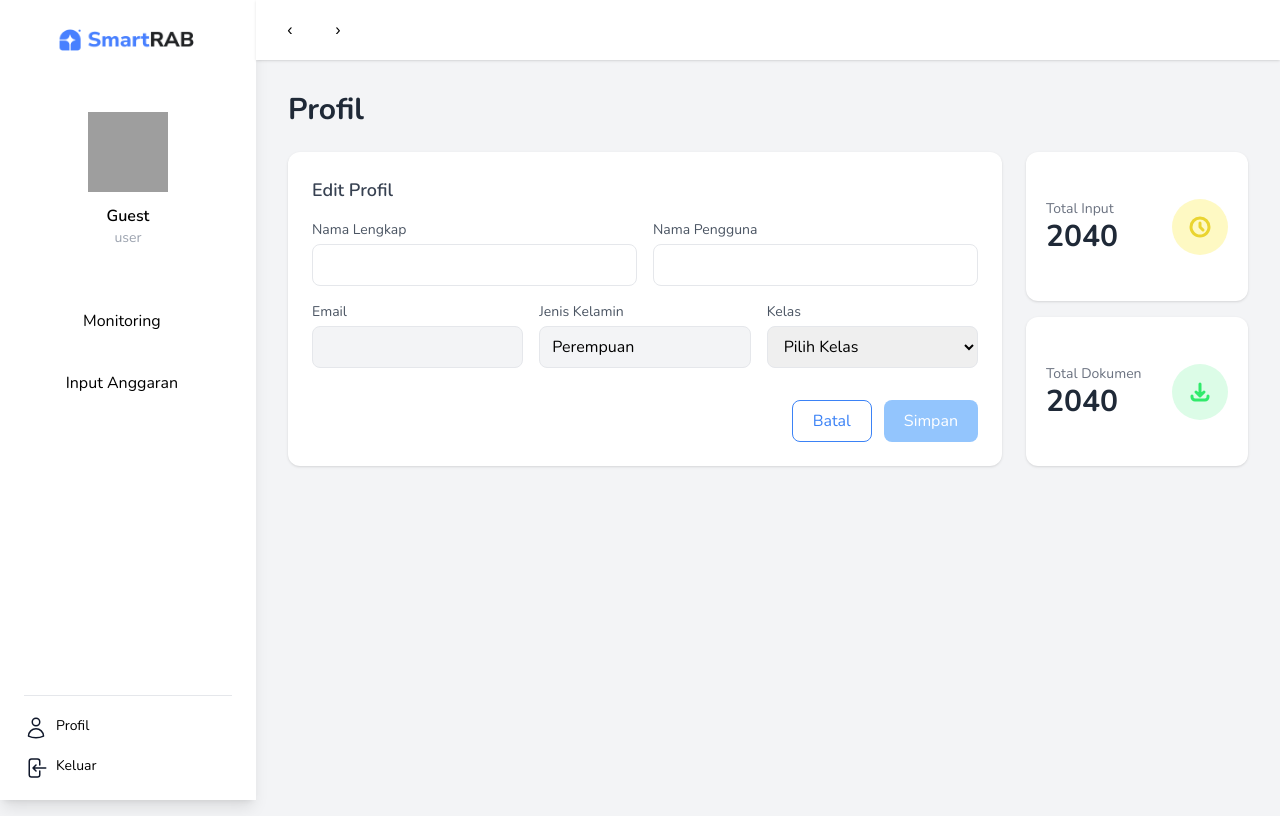
After one commit to nessamm/projek-tugas-akhir, a CodeIgniter app: page /tugas-akhir/C_Login/admin in a window 1280 px wide. The commit adds this page. Run offline with CodeIgniter, Linux system fonts and the light colour scheme; data that the repository does not hold is empty; style sheets or scripts are compiled from the project's sources; grey boxes are pictures that could not be loaded.

Commit message:
feat: add halaman admin

```diff
--- a/application/controllers/C_Login.php
+++ b/application/controllers/C_Login.php
@@ -100,14 +100,20 @@ class C_Login extends CI_Controller
 
             // Simpan session
             $this->session->set_userdata([
-                'user_id'  => $user->id,
-                'fullname' => $user->fullname,
-                'username' => $user->username,
-                'role'     => $user->role,
+                'user_id'   => $user->id,
+                'fullname'  => $user->fullname,
+                'username'  => $user->username,
+                'role'      => $user->role,
                 'logged_in' => true
             ]);
 
-            echo "success";
+            // Cek role
+            if ($user->role == 1) {
+                echo "pengguna";
+            } else {
+                echo "success";
+            }
+
             return;
         }
 
@@ -123,6 +129,16 @@ class C_Login extends CI_Controller
 
         $this->load->view('layout/header');
         $this->load->view('auth/profile', $data);
+    }
+
+    public function admin()
+    {
+        $id = $this->session->userdata('user_id');
+
+        $data['user'] = $this->M_login->getUserById($id);
+
+        $this->load->view('layout/header');
+        $this->load->view('admin/v_pengguna', $data);
     }
 
     public function updateProfile()
--- /dev/null
+++ b/application/views/admin/v_pengguna.php
@@ -0,0 +1,168 @@
+<form id="formProfile" class="space-y-4">
+
+    <body class="bg-gray-100 font-sans">
+
+        <div class="flex min-h-screen">
+
+            <!-- SIDEBAR -->
+            <?php $this->load->view('layout/sidebar'); ?>
+
+            <!-- CONTENT -->
+            <div class="flex-1">
+
+                <!-- HEADER BAR -->
+                <div class="bg-white shadow px-4 py-3 flex items-center gap-3">
+
+                    <button class="w-9 h-9 flex items-center justify-center rounded-lg hover:bg-gray-100">
+                        &#8249;
+                    </button>
+
+                    <button class="w-9 h-9 flex items-center justify-center rounded-lg hover:bg-gray-100">
+                        &#8250;
+                    </button>
+
+                </div>
+
+                <div class="p-8">
+
+                    <h1 class="text-3xl font-bold text-gray-800 mb-6">Profil</h1>
+
+                    <div class="grid grid-cols-12 gap-6">
+
+                        <!-- FORM PROFIL -->
+                        <div class="col-span-9 bg-white rounded-xl shadow p-6 space-y-4">
+
+                            <h2 class="text-lg font-semibold text-gray-700 mb-4">
+                                Edit Profil
+                            </h2>
+
+                            <form class="space-y-4">
+
+                                <div class="grid grid-cols-2 gap-4">
+
+                                    <div>
+                                        <label class="block text-sm text-gray-600 mb-1">
+                                            Nama Lengkap
+                                        </label>
+                                        <input type="text"
+                                            name="fullname"
+                                            class="editable w-full border rounded-lg px-3 py-2 focus:ring-2 focus:ring-blue-200"
+                                            value="<?= $user->fullname ?>"
+                                            readonly>
+                                    </div>
+
+                                    <div>
+                                        <label class="block text-sm text-gray-600 mb-1">
+                                            Nama Pengguna
+                                        </label>
+                                        <input type="text"
+                                            name="username"
+                                            class="editable w-full border rounded-lg px-3 py-2 focus:ring-2 focus:ring-blue-200"
+                                            value="<?= $user->username ?>"
+                                            readonly>
+                                    </div>
+
+                                </div>
+
+                                <div class="grid grid-cols-3 gap-4">
+
+                                    <div>
+                                        <label class="block text-sm text-gray-600 mb-1">
+                                            Email
+                                        </label>
+                                        <input type="email"
+                                            class="w-full border rounded-lg px-3 py-2 bg-gray-100"
+                                            value="<?= $user->email ?>"
+                                            disabled>
+                                    </div>
+
+                                    <div>
+                                        <label class="block text-sm text-gray-600 mb-1">
+                                            Jenis Kelamin
+                                        </label>
+                                        <input type="text"
+                                            class="w-full border rounded-lg px-3 py-2 bg-gray-100"
+                                            value="<?= $user->gender == 'L' ? 'Laki-laki' : 'Perempuan' ?>"
+                                            readonly>
+                                    </div>
+
+                                    <div>
+                                        <label class="block text-sm text-gray-600 mb-1">
+                                            Kelas
+                                        </label>
+
+                                        <select
+                                            name="kelas"
+                                            class="editable readonly-mode w-full border rounded-lg px-3 py-2 focus:ring-2 focus:ring-blue-200">
+
+                                            <option value="">Pilih Kelas</option>
+                                            <option value="X" <?= ($user->kelas == 'X') ? 'selected' : '' ?>>X</option>
+                                            <option value="XI" <?= ($user->kelas == 'XI') ? 'selected' : '' ?>>XI</option>
+                                            <option value="XII" <?= ($user->kelas == 'XII') ? 'selected' : '' ?>>XII</option>
+                                            <option value="XII" <?= ($user->kelas == 'XII') ? 'selected' : '' ?>>XIII</option>
+
+                                        </select>
+                                    </div>
+
+                                </div>
+
+                                <!-- BUTTON -->
+                                <div class="flex justify-end gap-3 pt-4">
+
+                                    <button id="btnCancel"
+                                        type="button"
+                                        class="px-5 py-2 rounded-lg border border-blue-500 text-blue-500 hover:bg-blue-50"
+                                        disabled>
+                                        Batal
+                                    </button>
+
+                                    <button id="btnSave"
+                                        type="submit"
+                                        class="px-5 py-2 rounded-lg bg-blue-300 text-white cursor-not-allowed"
+                                        disabled>
+                                        Simpan
+                                    </button>
+
+                                </div>
+
+                            </form>
+
+                        </div>
+
+                        <!-- CARD STAT -->
+                        <div class="col-span-3 flex flex-col gap-4">
+
+                            <!-- CARD 1 -->
+                            <div class="bg-white rounded-xl shadow p-5 flex items-center justify-between flex-1">
+                                <div>
+                                    <p class="text-gray-500 text-sm">Total Input</p>
+                                    <h2 class="text-3xl font-bold text-gray-800">2040</h2>
+                                </div>
+
+                                <div class="w-14 h-14 bg-yellow-100 rounded-full flex items-center justify-center">
+                                    <?= file_get_contents(FCPATH . 'assets/icons/clock24.svg'); ?>
+                                </div>
+                            </div>
+
+                            <!-- CARD 2 -->
+                            <div class="bg-white rounded-xl shadow p-5 flex items-center justify-between flex-1">
+                                <div>
+                                    <p class="text-gray-500 text-sm">Total Dokumen</p>
+                                    <h2 class="text-3xl font-bold text-gray-800">2040</h2>
+                                </div>
+
+                                <div class="w-14 h-14 bg-green-100 rounded-full flex items-center justify-center">
+                                    <?= file_get_contents(FCPATH . 'assets/icons/download24.svg'); ?>
+                                </div>
+                            </div>
+
+                        </div>
+
+                    </div>
+
+                </div>
+
+            </div>
+
+    </body>
+</form>
```
Also changed, not shown: application/views/auth/login.php (+63 -0 lines).
